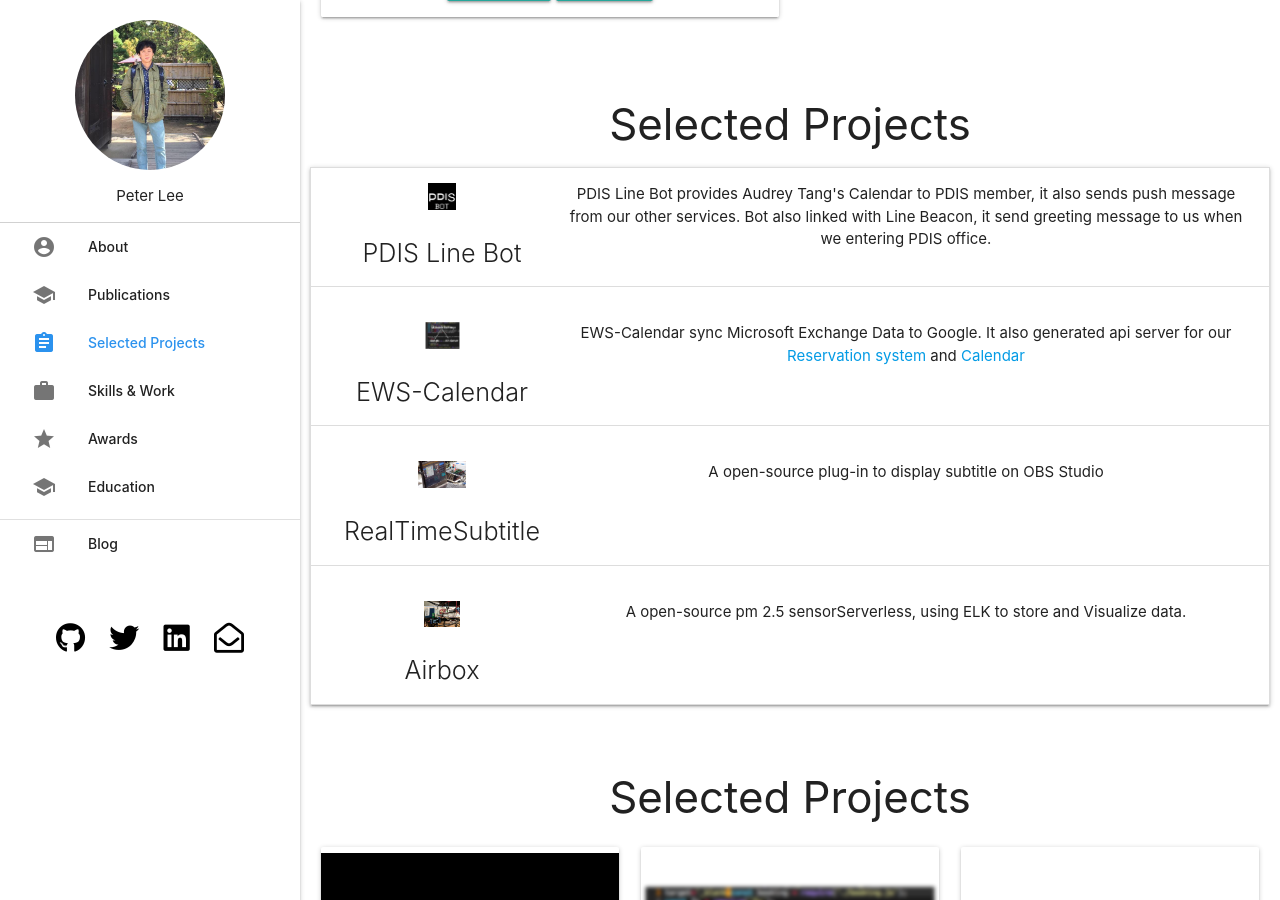
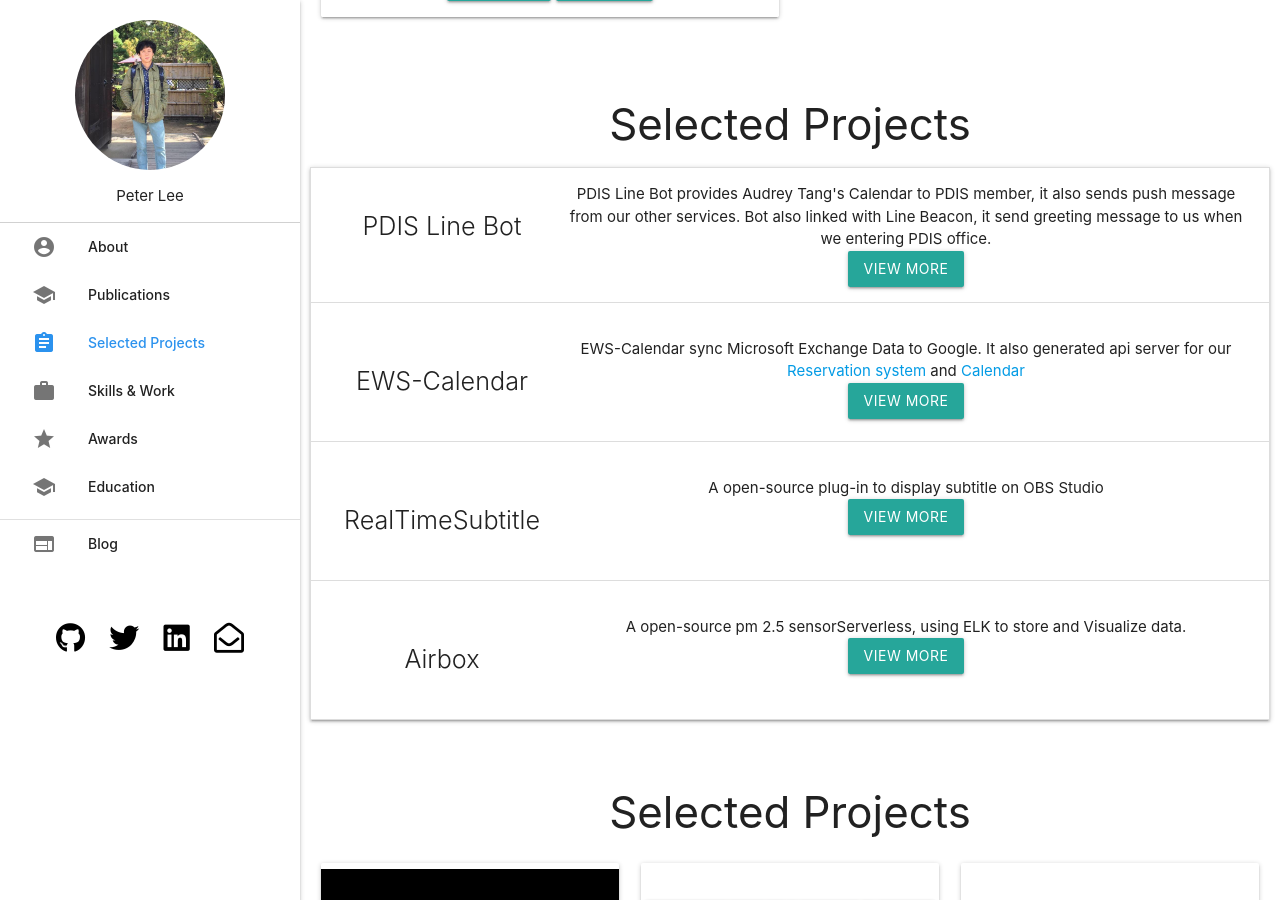
Before and after one commit to peterlee0127/cv, a Jekyll site: the page built from index.html, in a window 1280 px wide and 900 px high, scrolled down 2665 px. Built offline with Jekyll 4.4.1, drawn with Linux system fonts in a browser that asks for light colours; nearby versions of some CDN libraries.

Commit message:
try new button at project

```diff
--- a/_includes/paragraph/project.html
+++ b/_includes/paragraph/project.html
@@ -6,14 +6,15 @@
   <li>
     <div class="collapsible-header row">
       <div class="col s6 m4 l3">
-        <div style="background-image: url({{project.image}}); background-size: contain; background-position: center; background-repeat: no-repeat; width:100%;height:30%;">
-        </div>
+        <!-- <div style="background-image: url({{project.image}}); background-size: contain; background-position: center; background-repeat: no-repeat; width:100%;height:30%;">
+        </div> -->
           <p class="light center flow-text">
           {{project.title}}
         </p>
       </div>
       <div class="col s6 m8 l9">
-          {{project.p}}
+          {{project.p}}<br>
+          <button class="waves-effect waves-light btn">View More</button>
       </div>
     </div>
     <div class="collapsible-body">
```
